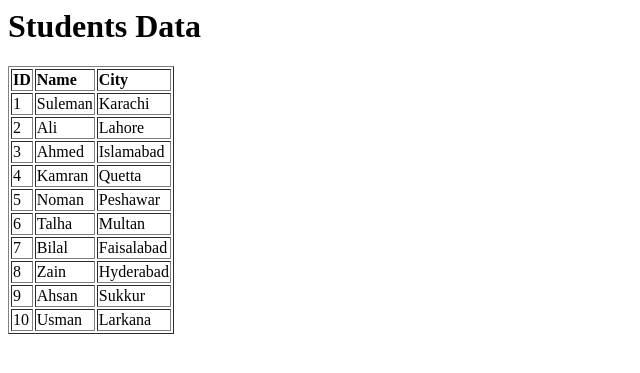
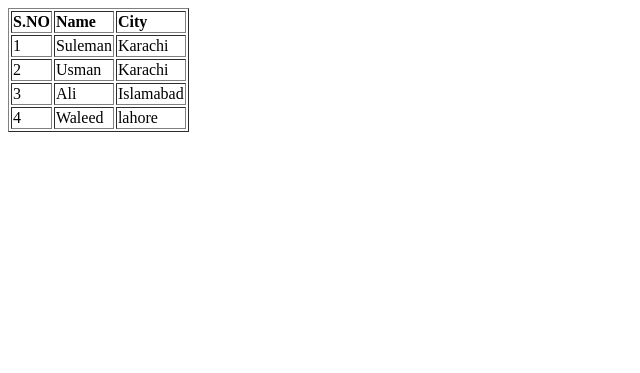
Before and after one commit to MSulemankashif/Learn-PHP, a PHP site: page / in a window 1280 px wide. Shown: the top 373 px of the page, without its empty margins (0-640 px from the left). Run offline with PHP 8.4, Linux system fonts and the light colour scheme.

Commit message:
practice

```diff
--- a/PHP Practice/index.php
+++ b/PHP Practice/index.php
@@ -1,34 +1,23 @@
 <?php
-
-$students = [
+$users = [
     [1,"Suleman","Karachi"],
-    [2,"Ali","Lahore"],
-    [3,"Ahmed","Islamabad"],
-    [4,"Kamran","Quetta"],
-    [5,"Noman","Peshawar"],
-    [6,"Talha","Multan"],
-    [7,"Bilal","Faisalabad"],
-    [8,"Zain","Hyderabad"],
-    [9,"Ahsan","Sukkur"],
-    [10,"Usman","Larkana"]
+    [2,"Usman","Karachi"],
+    [3,"Ali","Islamabad"],
+    [4,"Waleed","lahore"]
 ];
 
 echo "<table border=1>";
-    echo "<h1>Students Data</h1>";
-    echo "<tr>
-        <td style='font-weight:bold';>ID</td>
-        <td style='font-weight:bold';>Name</td>
-        <td style='font-weight:bold';>City</td>
-          </tr>";
-    for($i=0; $i<count($students); $i++){
-        echo "<tr>";
-            for($j=0; $j<count($students[$i]); $j++){
-                echo "<td>";
-                echo $students[$i][$j];
-                echo "</td>";
-            };
-        echo "</tr>";
+    echo "<tr>";
+    echo "<td style='font-weight:bold';>S.NO</td>";
+    echo "<td style='font-weight:bold';>Name</td>";
+    echo "<td style='font-weight:bold';>City</td>";
+    echo "</tr>";
+    for($i=0;$i<count($users);$i++){
+    echo "<tr>";
+        for($j=0;$j<count($users[$i]);$j++){
+            echo "<td>";
+            echo $users[$i][$j] ."<br>";
+            echo "</td>";
+        }
+    echo "</tr>";
     };
-echo "</table>";
-
-// echo "Hello World";
```
